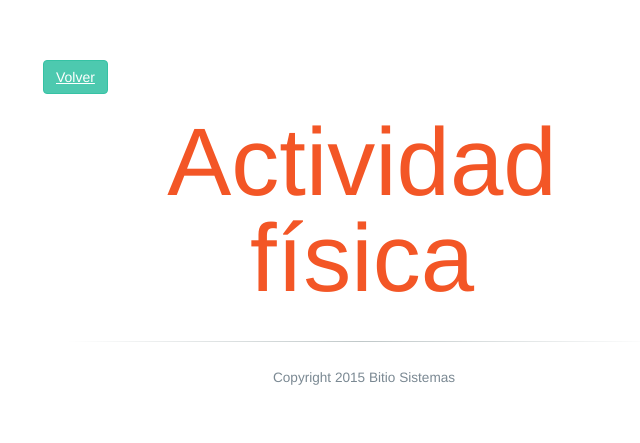
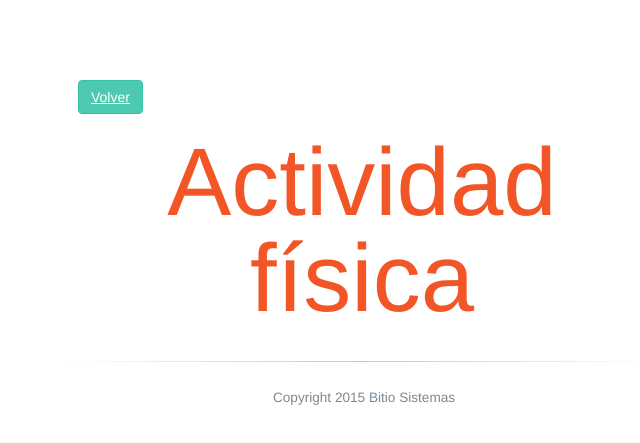
Before and after one commit to bitiodev/Prueba, a plain HTML site: page actividad.html in a window 1280 px wide. Shown: the part 175-618 px from the top of the page, without its empty margins (278-918 px from the left). Drawn offline with Linux system fonts and the light colour scheme.

Commit message:
Update actividad.html

```diff
--- a/actividad.html
+++ b/actividad.html
@@ -27,6 +27,10 @@ Copyright (c) 2015 Daniel Eden
 	font-size: 16px;
 	vertical-align: middle;
 }
+
+.pad {
+  margin-left: 20px;
+}
 </style>
 
 <head>
@@ -36,7 +40,8 @@ Copyright (c) 2015 Daniel Eden
   <link rel="stylesheet" href="style.css" />
 </head>
 <body>
-	  <div class="row">
+	<br><br>
+	  <div class="row pad">
 <a style="float:left" class="btn btn-info" href="index.html">Volver</a>
 	</div>
   <div class="wrap">
```
